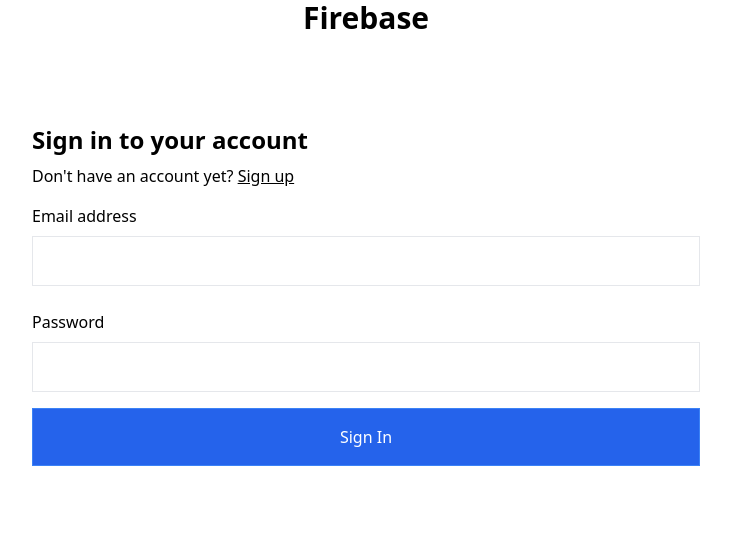
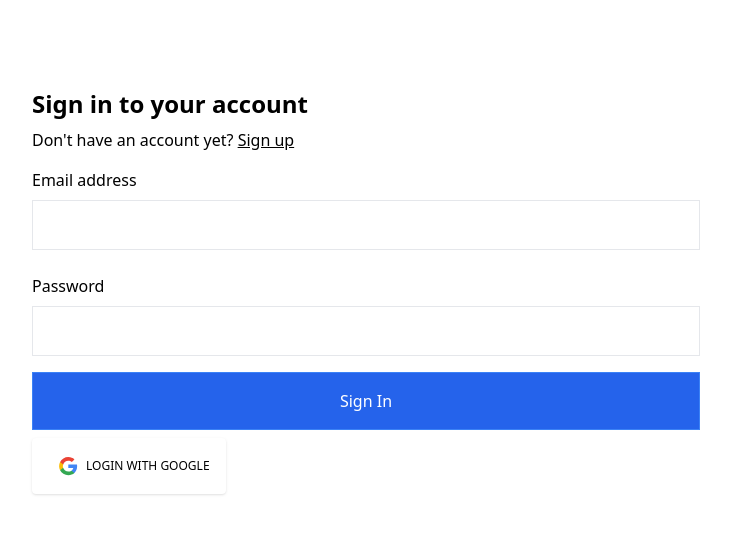
Before and after one commit to hoaiphuc/vzs, a React (Create React App) app: page / in a window 1280 px wide. Shown: the top 534 px of the page, without its empty margins (274-1005 px from the left). Built offline with nearby package versions, Linux system fonts and the light colour scheme; no server answers.

Commit message:
authen with google

```diff
--- a/src/App.js
+++ b/src/App.js
@@ -2,6 +2,7 @@
 import { Route, Routes } from "react-router-dom";
 import { AuthContextProvider } from "./context/AuthContext";
 import Account from "./pages/Account";
+import Page404 from "./pages/404page";
 import ProtectedRoutes from "./pages/ProtectedRoutes";
 import SignIn from "./pages/SignIn";
 import SignUp from "./pages/SignUp";
@@ -32,16 +33,13 @@
 
   return (
     <div>
-      <h1 className="text-center text-3xl font-bold">
-        Firebase
-      </h1>
       <AuthContextProvider>
         <Routes>
           <Route path='/' element={<SignIn />} />
           <Route path='/signup' element={<SignUp />} />
           <Route path='/uploadfileimage' element={<UploadFileImage />} />
           <Route path='/account' element={<ProtectedRoutes><Account /> </ProtectedRoutes>} />
-          {/* <Route path='*' element={<ProtectedRoutes><Account /> </ProtectedRoutes>} /> */}
+          <Route path='*' element={<Page404 />} />
         </Routes>
       </AuthContextProvider>
     </div>
--- a/src/firebase.js
+++ b/src/firebase.js
@@ -1,7 +1,7 @@
 import { initializeApp } from "firebase/app";
-import { getAuth } from "firebase/auth";
 import { getMessaging } from "firebase/messaging";
 import { getStorage } from "firebase/storage";
+import { getAuth, GoogleAuthProvider } from "firebase/auth";
 
 const firebaseConfig = {
   apiKey: "AIzaSyDE9PJl3jNGQEbfFrezEzr7uzLUBVSV_pA",
@@ -19,3 +19,4 @@
 export const storage = getStorage(app);
 export default app;
 export const messaging = getMessaging(app);
+export const provider = new GoogleAuthProvider();
--- /dev/null
+++ b/src/pages/404page.js
@@ -0,0 +1,24 @@
+import React from 'react'
+import { Link} from 'react-router-dom'
+
+export default function Page404() {
+    return (
+        <div className="bg-indigo-900 relative overflow-hidden h-screen">
+        <img src="https://external-preview.redd.it/4MddL-315mp40uH18BgGL2-5b6NIPHcDMBSWuN11ynM.jpg?width=960&crop=smart&auto=webp&s=b98d54a43b3dac555df398588a2c791e0f3076d9" alt="" class="absolute h-full w-full object-cover"/>
+        <div className="inset-0 bg-black opacity-25 absolute"></div>
+        <div className="container mx-auto px-6 md:px-12 relative z-10 flex items-center py-32 xl:py-40">
+          <div className="w-full font-mono flex flex-col items-center relative z-10">
+            <h1 className="font-extrabold text-5xl text-center text-white leading-tight mt-4">
+              You are all alone here
+            </h1>
+            <p className="font-extrabold text-8xl my-44 text-white animate-bounce">
+              404
+            </p>
+            <Link to="/" className="inline-block py-3 px-6 mt-8 bg-gray-400 rounded-lg text-white font-bold uppercase tracking-wide">
+              Back to Home
+            </Link>
+          </div>
+        </div>
+      </div>
+    )
+}
--- a/src/pages/SignIn.jsx
+++ b/src/pages/SignIn.jsx
@@ -1,9 +1,18 @@
-import axios from 'axios'
+// import axios from 'axios'
+import { signInWithPopup, GoogleAuthProvider } from 'firebase/auth'
+import { auth } from '../firebase'
 import React, { useState } from 'react'
 import { Link, useNavigate } from 'react-router-dom'
 import { UserAuth } from '../context/AuthContext'
+import googleLogo from '../assets/img/google.svg';
 
 const SignIn = () => {
+    const googleAuth = new GoogleAuthProvider();
+    const loginGG = async () => {
+        const result = await signInWithPopup(auth, googleAuth);
+        navigate('/account')
+    }
+    //login gmail password
     const [email, setEmail] = useState('')
     const [password, setPassword] = useState('')
     const [error, setError] = useState('')
@@ -43,6 +52,11 @@
                     Sign In
                 </button>
             </form>
+
+            <button className="bg-white active:bg-blueGray-50 text-blueGray-700 font-normal py-2 px-4 rounded outline-none focus:outline-none mr-1 mb-1 uppercase shadow hover:shadow-md inline-flex items-center font-bold text-xs ease-linear transition-all duration-150" onClick={loginGG} >
+            <img src={googleLogo} alt="Google logo" className="w-5 h-5 mr-2 inline-block" />
+                Login with Google
+            </button>
         </div>
     )
 }
```
Also changed, not shown: src/assets/img/google.svg (added).
